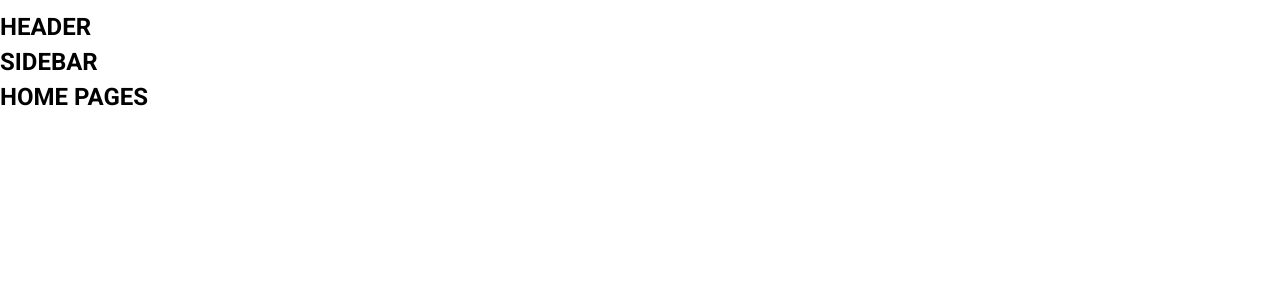
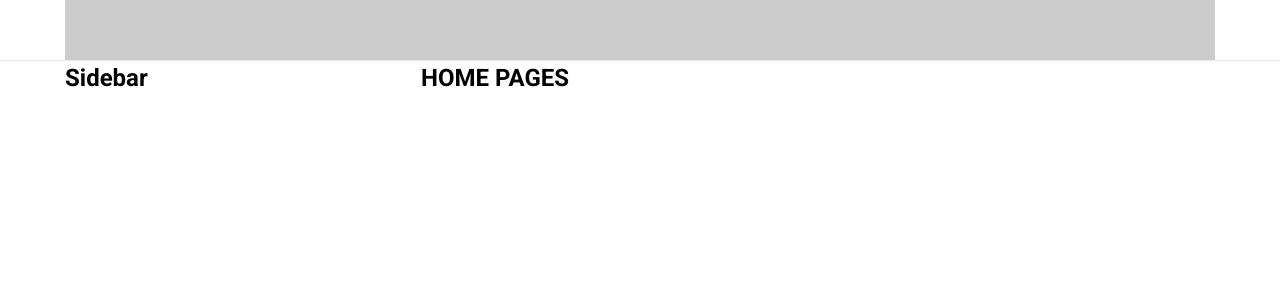
Before and after one commit to nguyenquochoangdn97vn/tiktok-ui1, a React (Create React App) app: page / in a window 1280 px wide. Shown: the top 300 px of the page. Built offline with nearby package versions, Linux system fonts and the light colour scheme.

Commit message:
dự án 63

```diff
--- a/package.json
+++ b/package.json
@@ -6,6 +6,7 @@
     "@testing-library/jest-dom": "^5.16.5",
     "@testing-library/react": "^13.4.0",
     "@testing-library/user-event": "^13.5.0",
+    "classnames": "^2.3.2",
     "normalize.css": "^8.0.1",
     "react": "^18.2.0",
     "react-dom": "^18.2.0",
--- a/src/components/GlobalStyles/GlobalStyles.scss
+++ b/src/components/GlobalStyles/GlobalStyles.scss
@@ -3,8 +3,14 @@
 
 :root {
     --primary: #fe2c55;
+    //Default Layout
+    --default-layout-header-height: 60px;
+    --default-layout-width: 1150px;
 }
+
 * {
+    margin: 0;
+    padding: 0;
     box-sizing: border-box;
 }
 html {
@@ -13,6 +19,6 @@
 body {
     font-family: 'Roboto', sans-serif;
     font-size: 1.6rem;
-    line-height: 1.5rem;
+    line-height: 1.5;
     text-rendering: optimizeSpeed;
 }
--- /dev/null
+++ b/src/components/Layout/DefauLayout/DefauLayout.module.scss
@@ -0,0 +1,12 @@
+.wrapper {
+    display: flex;
+    flex-direction: column;
+    align-items: center;
+}
+.container {
+    width: var(--default-layout-width);
+    display: flex;
+}
+.content {
+    flex: 1;
+}
--- /dev/null
+++ b/src/components/Layout/DefauLayout/Sidebar/Sidebar.module.scss
@@ -0,0 +1,3 @@
+.wrapper {
+    width: 356px;
+}
--- a/src/components/Layout/DefauLayout/Sidebar/index.js
+++ b/src/components/Layout/DefauLayout/Sidebar/index.js
@@ -1,5 +1,12 @@
+import styles from './Sidebar.module.scss';
+import classNames from 'classnames/bind';
+const cx = classNames.bind(styles);
 function Sidebar() {
-    return <h2>SIDEBAR</h2>;
+    return (
+        <aside className={cx('wrapper')}>
+            <h2>Sidebar</h2>
+        </aside>
+    );
 }
 
 export default Sidebar;
--- a/src/components/Layout/DefauLayout/index.js
+++ b/src/components/Layout/DefauLayout/index.js
@@ -1,12 +1,15 @@
+import classNames from 'classnames/bind';
 import Header from '~/components/Layout/components/Header';
 import Sidebar from './Sidebar';
+import styles from './DefauLayout.module.scss';
+const cx = classNames.bind(styles);
 function DefauLayout({ children }) {
     return (
-        <div>
+        <div className={cx('wrapper')}>
             <Header />
-            <div className="container">
+            <div className={cx('container')}>
                 <Sidebar />
-                <div className="content">{children}</div>
+                <div className={cx('content')}>{children}</div>
             </div>
         </div>
     );
--- a/src/components/Layout/HeaderOnly/index.js
+++ b/src/components/Layout/HeaderOnly/index.js
@@ -1,5 +1,5 @@
 import Header from '~/components/Layout/components/Header';
-function DefauLayout({ children }) {
+function HeaderOnly({ children }) {
     return (
         <div>
             <Header />
@@ -10,4 +10,4 @@
     );
 }
 
-export default DefauLayout;
+export default HeaderOnly;
--- /dev/null
+++ b/src/components/Layout/components/Header/Header.module.scss
@@ -0,0 +1,12 @@
+.wrapper {
+    width: 100%;
+    height: var(--default-layout-header-height, 60px);
+    box-shadow: 0px 1px 1px rgba(248, 17, 86, 0.12);
+    display: flex;
+    justify-content: center;
+}
+.inner {
+    height: 100%;
+    width: var(--default-layout-width);
+    background-color: #ccc;
+}
--- a/src/components/Layout/components/Header/index.js
+++ b/src/components/Layout/components/Header/index.js
@@ -1,5 +1,15 @@
+import classNames from 'classnames/bind';
+import styles from './Header.module.scss';
+const cx = classNames.bind(styles);
 function Header() {
-    return <h2>HEADER</h2>;
+    return (
+        <header className={cx('wrapper')}>
+            <div className={cx('inner')}>
+                {/* {logo} */}
+                {/* {search} */}
+            </div>
+        </header>
+    );
 }
 
 export default Header;
```
Also changed, not shown: 1 other file (tests, documents, lock files or other folders).
